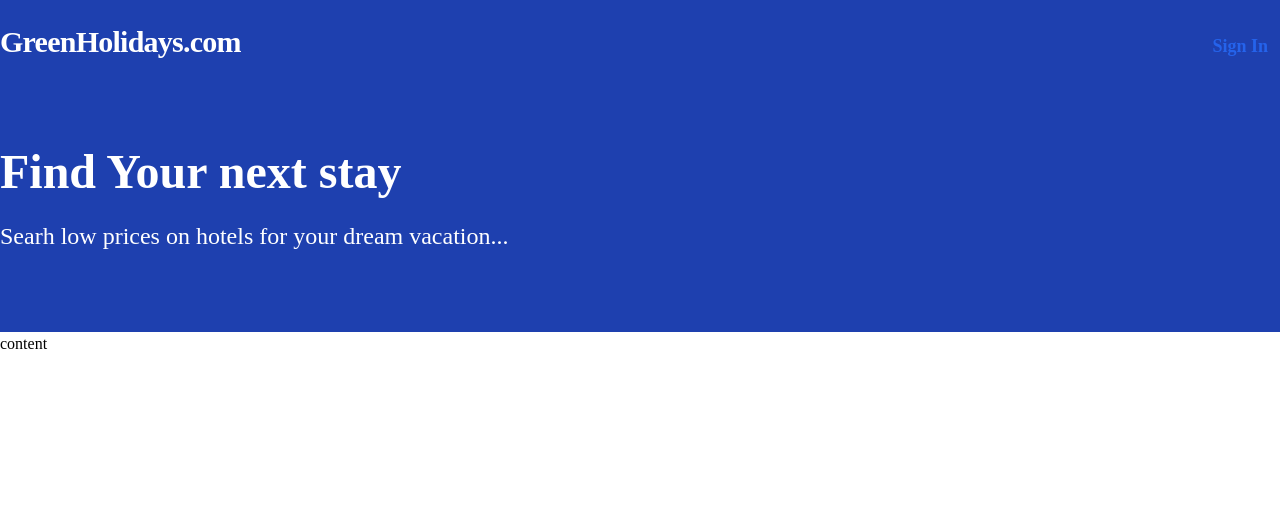
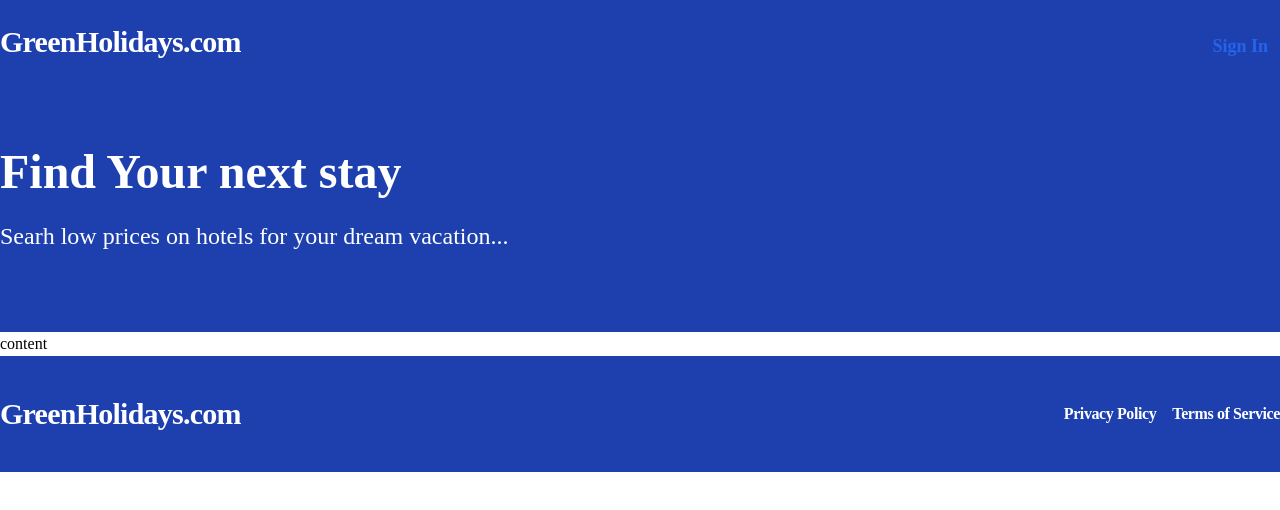
Before and after one commit to PachaiyappanV/MERN-Hotel-Booking, a React (Vite) app in the folder frontend/: page / in a window 1280 px wide. Shown: the top 510 px of the page. Built offline with nearby package versions, Linux system fonts and the light colour scheme; a web font is replaced by a local one.

Commit message:
create and add footer component

```diff
--- /dev/null
+++ b/frontend/src/components/Footer.tsx
@@ -0,0 +1,17 @@
+const Footer = () => {
+  return (
+    <div className="bg-blue-800 py-10">
+      <div className="container mx-auto flex justify-between max-sm:px-2 items-center">
+        <span className="text-xl md:text-3xl text-white font-bold tracking-tight">
+          GreenHolidays.com
+        </span>
+        <span className="flex gap-4 text-white font-bold tracking-tight">
+          <p className=" cursor-pointer">Privacy Policy</p>
+          <p className=" cursor-pointer">Terms of Service </p>
+        </span>
+      </div>
+    </div>
+  );
+};
+
+export default Footer;
--- a/frontend/src/layouts/Layout.tsx
+++ b/frontend/src/layouts/Layout.tsx
@@ -1,6 +1,7 @@
 import React from "react";
 import Header from "../components/Header";
 import Hero from "../components/Hero";
+import Footer from "../components/Footer";
 
 type Props = {
   children: React.ReactNode;
@@ -12,6 +13,7 @@ const Layout = ({ children }: Props) => {
       <Header />
       <Hero />
       {children}
+      <Footer />
     </div>
   );
 };
```
